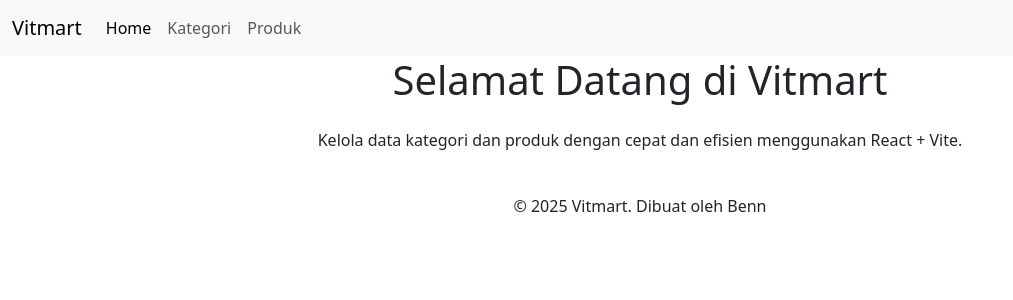
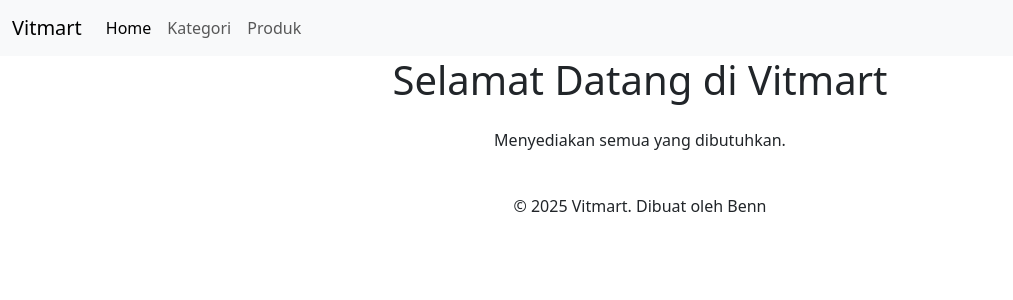
Before and after one commit to OhMyBenn/Tugas2_PW2_IF3B_2428250004, a React (Vite) app: page / in a window 1280 px wide. Shown: the top 300 px of the page, without its empty margins (0-1013 px from the left). Built offline with nearby package versions, Linux system fonts and the light colour scheme.

Commit message:
Update Home.jsx

```diff
--- a/src/components/Home.jsx
+++ b/src/components/Home.jsx
@@ -14,7 +14,7 @@ export default function Home() {
 
         {/* Deskripsi singkat */}
         <p className="text-gray-600 text-lg md:text-xl mb-8">
-          Kelola data kategori dan produk dengan cepat dan efisien menggunakan React + Vite.
+          Menyediakan semua yang dibutuhkan.
         </p>
 
         {/* Tombol navigasi */}
```
